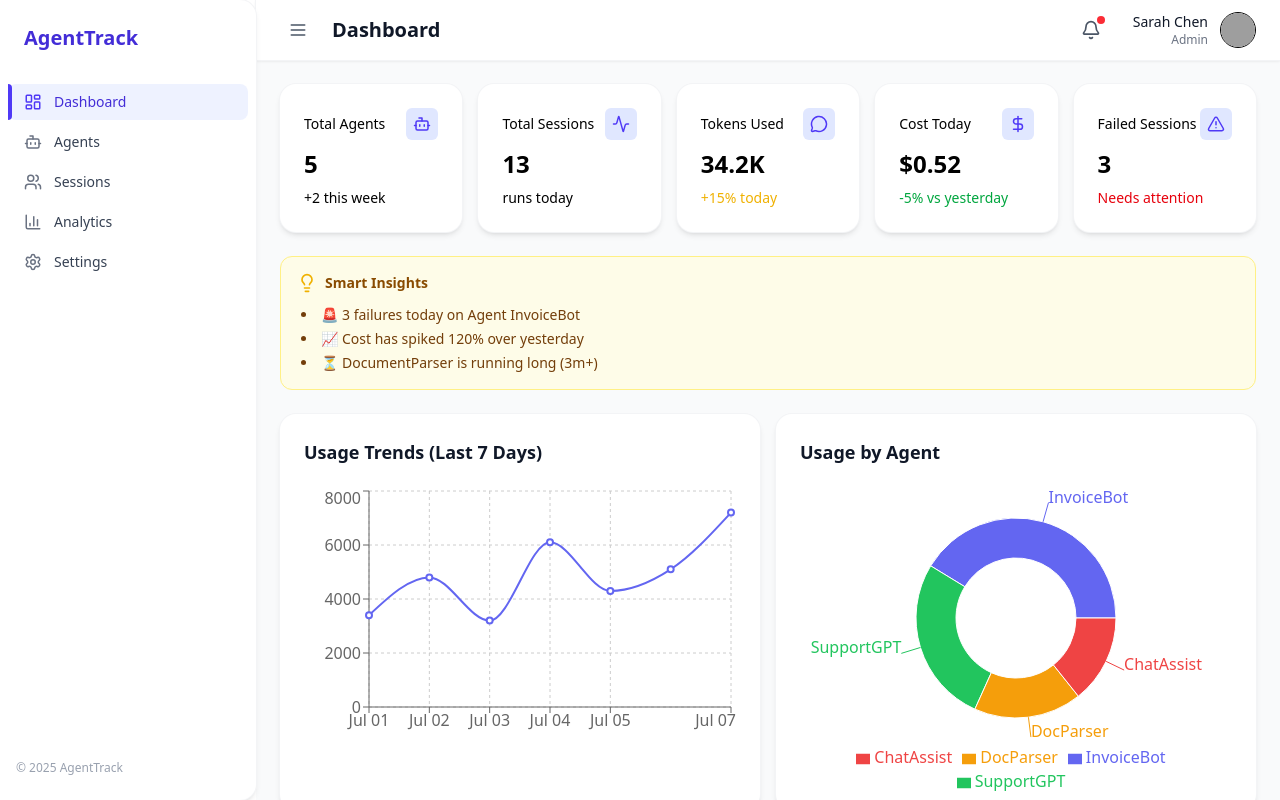
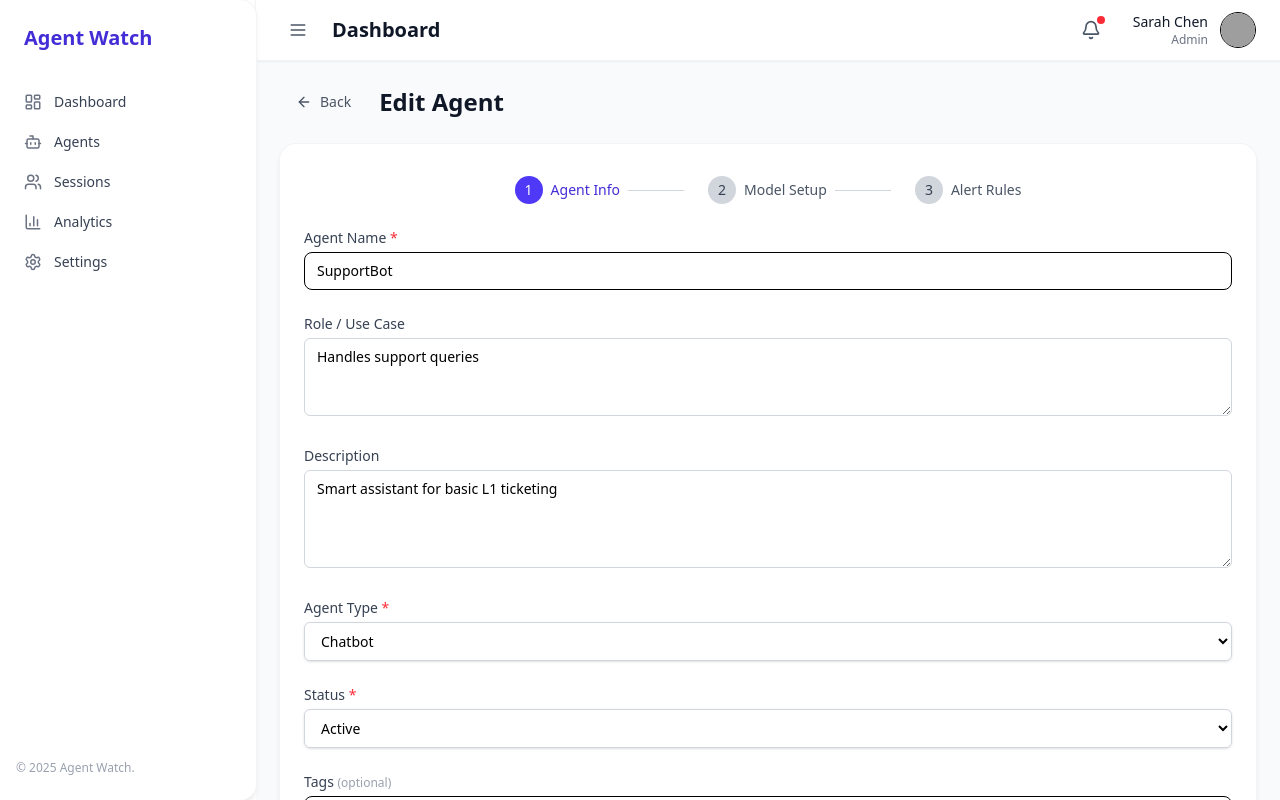
Before and after one commit to Tech-Visionary-11/Tavrix-insights, a React (Vite) app in the folder agent-watch-fe/: page /agents/edit/1 in a window 1280 px wide. Before the commit this address led to /dashboard. Built offline with nearby package versions, Linux system fonts and the light colour scheme; grey boxes are pictures that could not be loaded.

Commit message:
edit agent page ui

```diff
--- a/agent-watch-fe/src/libs/components/layout/sidebar/SideBar.tsx
+++ b/agent-watch-fe/src/libs/components/layout/sidebar/SideBar.tsx
@@ -49,7 +49,7 @@ console.log(collapsed);
       >
         {/* Mobile header */}
         <div className="flex items-center justify-between px-4 py-5 md:hidden">
-          <span className="text-lg font-bold text-indigo-700">AgentTrack</span>
+          <span className="text-lg font-bold text-indigo-700">Agent Watch</span>
           <button onClick={closeMobile} className="text-gray-500">
             <X size={20} />
           </button>
@@ -64,7 +64,7 @@ console.log(collapsed);
           {collapsed ? (
             <LayoutDashboard className="w-6 h-6 text-indigo-700" />
           ) : (
-            <span className="text-xl font-bold text-indigo-700">AgentTrack</span>
+            <span className="text-xl font-bold text-indigo-700">Agent Watch</span>
           )}
         </div>
 
@@ -101,7 +101,7 @@ console.log(collapsed);
         {/* Footer */}
         {!collapsed && (
           <footer className="mt-auto px-4 py-6 text-xs text-gray-400">
-            © 2025 AgentTrack
+            © 2025 Agent Watch.
           </footer>
         )}
       </aside>
--- a/agent-watch-fe/src/pages/agents/AgentForm.tsx
+++ b/agent-watch-fe/src/pages/agents/AgentForm.tsx
@@ -5,12 +5,19 @@ import { AgentInfoTab } from "./tabs/AgentInfoTab";
 import { ModelConfigTab } from "./tabs/ModelConfigTab";
 import { AlertingTab } from "./tabs/AlertingTab";
 import { Stepper } from "../../libs/components/ui/stepper/Stepper";
+import type { AgentFormData } from "./AgentsTypes";
 
 const steps = ["Agent Info", "Model Setup", "Alert Rules"];
 
-export function AgentForm({ onSubmit }: { onSubmit: (v: any) => void }) {
+export function AgentForm({
+  onSubmit,
+  initialData,
+}: {
+  onSubmit: (values: any) => void;
+  initialData?: AgentFormData | null;
+}) {
   const [step, setStep] = useState(0);
-  const [formData, setFormData] = useState({});
+  const [formData, setFormData] = useState(initialData);
 
   const next  = () => setStep((s) => Math.min(s + 1, steps.length - 1));
   const back  = () => setStep((s) => Math.max(s - 1, 0));
--- /dev/null
+++ b/agent-watch-fe/src/pages/agents/AgentsTypes.d.ts
@@ -0,0 +1,22 @@
+// src/types/Agent.ts
+export interface AgentFormData {
+  // Agent Info
+  name: string;
+  role?: string;
+  description?: string;
+  type: "Chatbot" | "Workflow";
+  status: "active" | "inactive";
+  tags?: string;
+  avatar?: string;
+
+  // Model Config
+  modelType?: string;
+  temperature?: number;
+  maxTokens?: number;
+  topP?: number;
+  systemPrompt?: string;
+
+  // Alerting
+  alertEmail?: string;
+  threshold?: number;
+}
--- /dev/null
+++ b/agent-watch-fe/src/pages/agents/EditAgent.tsx
@@ -0,0 +1,63 @@
+import { useEffect, useState } from "react";
+import { useNavigate, useParams } from "react-router-dom";
+import AppLayout from "../../libs/components/layout/app-layout/AppLayout";
+import { AgentForm } from "./AgentForm";
+import { Button } from "../../libs/components/ui/button/Button";
+import { ArrowLeft } from "lucide-react";
+import type { AgentFormData } from "./AgentsTypes";
+
+export default function EditAgentPage() {
+  const navigate = useNavigate();
+  const { id } = useParams(); // agent ID from route
+  const [loading, setLoading] = useState(true);
+  const [agentData, setAgentData] = useState<AgentFormData | null>(null);
+
+  useEffect(() => {
+    // Replace with real API call
+    setTimeout(() => {
+      const mockAgent = {
+        name: "SupportBot",
+        type: "Chatbot",
+        status: "active",
+        avatar: "",
+        role: "Handles support queries",
+        description: "Smart assistant for basic L1 ticketing",
+        tags: "support,internal",
+        modelType: "gpt-4",
+        temperature: 0.5,
+        maxTokens: 512,
+        topP: 1,
+        systemPrompt: "You're a helpful assistant.",
+        alertEmail: "alerts@company.com",
+        threshold: 3,
+      } as const;
+
+      setAgentData(mockAgent);
+      setLoading(false);
+    }, 500);
+  }, [id]);
+
+  const handleUpdate = (updated: any) => {
+    console.log("Updated Agent:", updated);
+    // Replace with real update API
+    navigate("/agents");
+  };
+
+  if (loading) return <div className="p-8 text-gray-500">Loading agent...</div>;
+
+  return (
+    <AppLayout>
+      <div className="flex items-center justify-between mb-6">
+        <div className="flex items-center gap-3">
+          <Button variant="ghost" onClick={() => navigate("/agents")}>
+            <ArrowLeft className="w-4 h-4 mr-2" />
+            Back
+          </Button>
+          <h1 className="text-2xl font-semibold text-gray-900">Edit Agent</h1>
+        </div>
+      </div>
+
+      <AgentForm onSubmit={handleUpdate} initialData={agentData} />
+    </AppLayout>
+  );
+}
```
Also changed, not shown: agent-watch-fe/src/Routes.tsx (+8 -2 lines).
